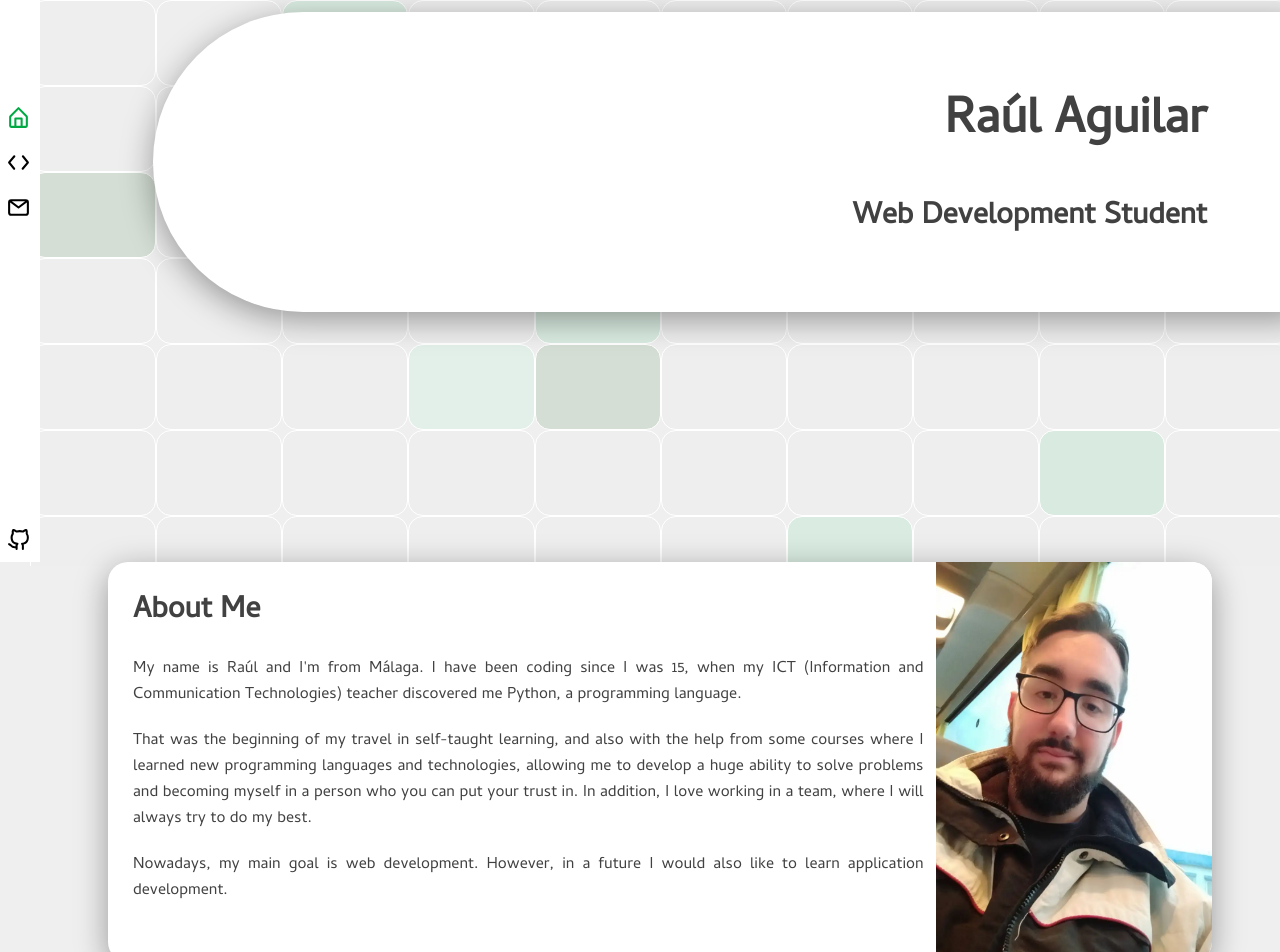
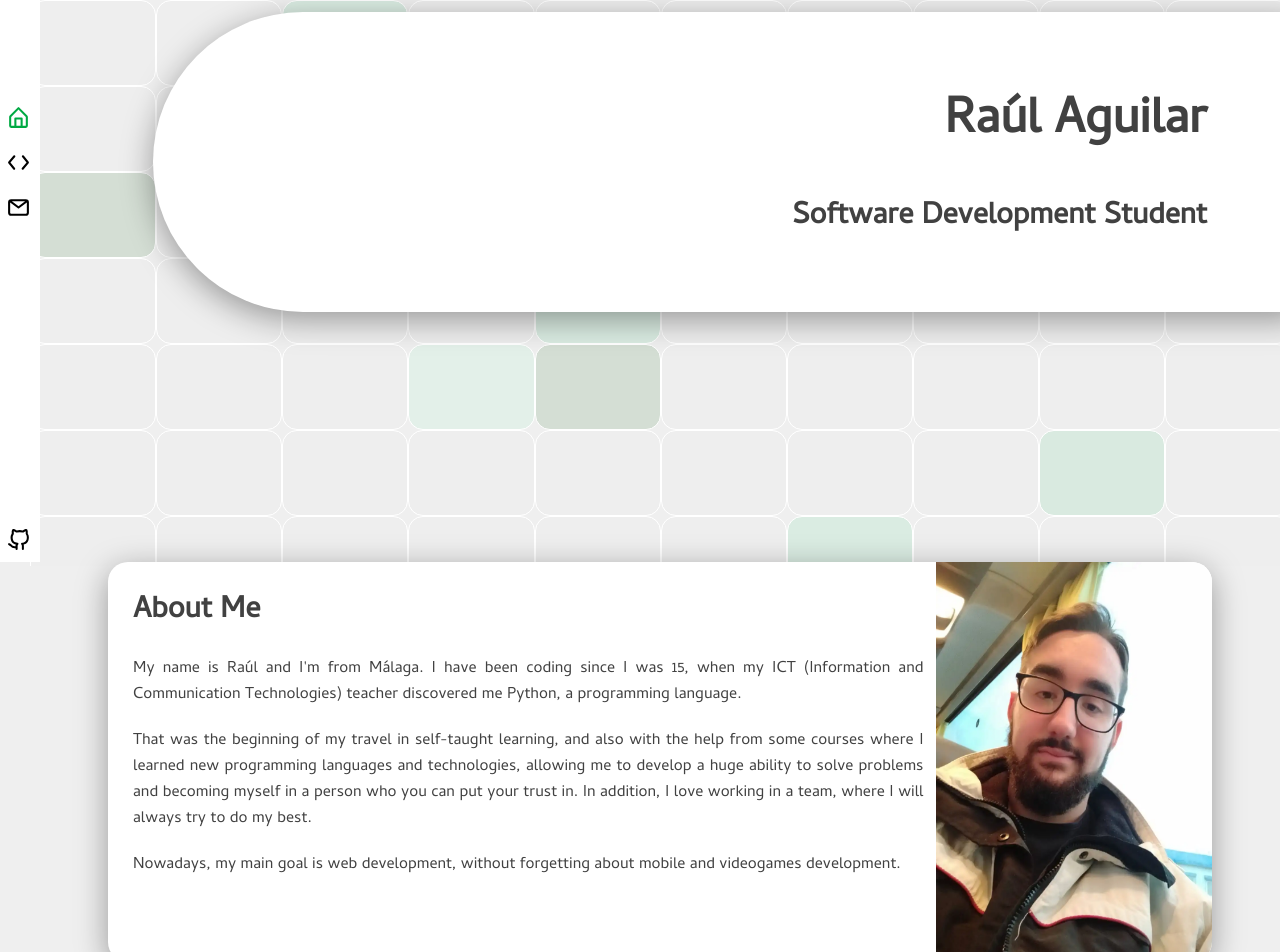
Before and after one commit to raulwwq0/my-website-client, a Vue app: page /en/home in a window 1280 px wide. Shown: the part 238-1190 px from the top of the page. Built offline with nearby package versions, Linux system fonts and the light colour scheme.

Commit message:
Change "web" for "software" in everything related with that

```diff
--- a/src/components/en/Home/AboutMe.vue
+++ b/src/components/en/Home/AboutMe.vue
@@ -16,8 +16,8 @@
         to do my best.
       </p>
       <p>
-        Nowadays, my main goal is web development. However, in a future I would
-        also like to learn application development.
+        Nowadays, my main goal is web development, without forgetting about mobile
+        and videogames development.
       </p>
     </div>
     <picture>
--- a/src/components/en/Home/PresentationBanner.vue
+++ b/src/components/en/Home/PresentationBanner.vue
@@ -2,7 +2,7 @@
   <div id="presentation-banner">
     <div id="presentation-text">
       <h1 class="presentation-title">Raúl Aguilar</h1>
-      <h2 class="subtitle">Web Development Student</h2>
+      <h2 class="subtitle">Software Development Student</h2>
     </div>
   </div>
 </template>
--- a/src/components/en/Projects/Projects.vue
+++ b/src/components/en/Projects/Projects.vue
@@ -2,7 +2,7 @@
   <h1 class="title">Projects</h1>
 
   <p id="projects-section-text" class="section-text">
-    Here you have a list of all the projects I did since I started as a web developer.
+    Here you have a list of all the projects I did since I started as a developer.
     Visit my GitHub profile to see every repository of each project.
   </p>
 
--- a/src/components/es/Home/AboutMe.vue
+++ b/src/components/es/Home/AboutMe.vue
@@ -17,7 +17,7 @@
       </p>
       <p>
         Actualmente mi meta es el desarrollo web, sin descartar a largo plazo el
-        desarrollo de aplicaciones.
+        desarrollo de aplicaciones móviles y videojuegos.
       </p>
     </div>
     <picture>
--- a/src/components/es/Home/PresentationBanner.vue
+++ b/src/components/es/Home/PresentationBanner.vue
@@ -2,7 +2,7 @@
   <div id="presentation-banner">
     <div id="presentation-text">
       <h1 class="presentation-title">Raúl Aguilar</h1>
-      <h2 class="subtitle">Estudiante de Desarrollo Web</h2>
+      <h2 class="subtitle">Estudiante de Desarrollo de Software</h2>
     </div>
   </div>
 </template>
--- a/src/components/es/Projects/Projects.vue
+++ b/src/components/es/Projects/Projects.vue
@@ -3,7 +3,7 @@
 
   <p id="projects-section-text" class="section-text">
     Esta es la lista de todos los proyectos que he realizado desde mis comienzos
-    como desarrollador web. Visita mi GitHub para ver los repositorios de cada
+    como desarrollador. Visita mi GitHub para ver los repositorios de cada
     proyecto.
   </p>
 
```
